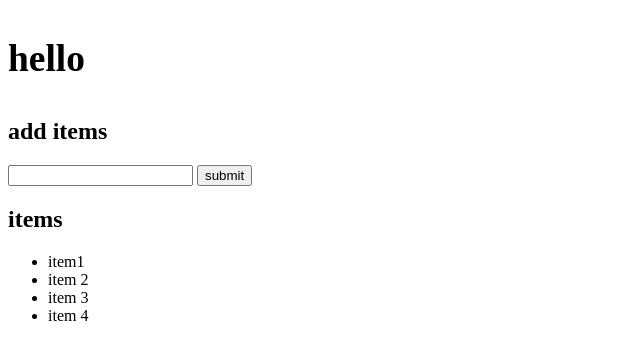
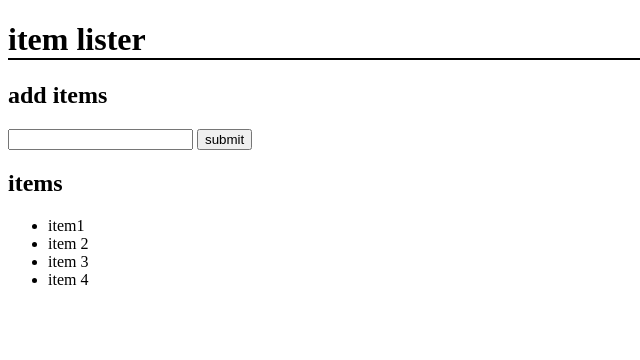
Before and after one commit to peywan/exercise-repo, a plain HTML site: page 8item-lister.html in a window 1280 px wide. Shown: the whole page, without its empty margins (0-640 px from the left). Drawn offline with Linux system fonts and the light colour scheme.

Commit message:
progress

```diff
--- a/8item-lister.html
+++ b/8item-lister.html
@@ -10,11 +10,11 @@
 <body>
 <header>
     <div class="container">
-        <h1 id="header-title">item lister <span style="display: none">123</span></h1>
+        <h1 id="main-header">item lister <span style="display: none">123</span></h1>
     </div>
 </header>
 
-<div class="">
+<div class="main-header">
     <div id="main" class="card card-body">
         <h2>add items </h2>
         <form action="">
--- a/8item-lister.js
+++ b/8item-lister.js
@@ -11,16 +11,16 @@ console.log(document.head)
 //console.log(document.links)
 //console.log(document.images)
 
-
+/*
 //selectors GETELEMENTBYID
-
 console.log(document.getElementById('header-title'))
+console.log(headerTitle.innerText)
+headerTitle.innerHTML = '<h3>hello</h3>'
+//textcontect, innerhtml, innertext
+*/
+let headerTitle = (document.getElementById('header-title'))
+let header = (document.getElementById('main-header'))
 
 
-let headerTitle = (document.getElementById('header-title'))
 
-
-console.log(headerTitle.innerText)
-
-
-headerTitle.innerHTML = '<h3>hello</h3>'
+header.style.borderBottom = "solid 2px black"
```
